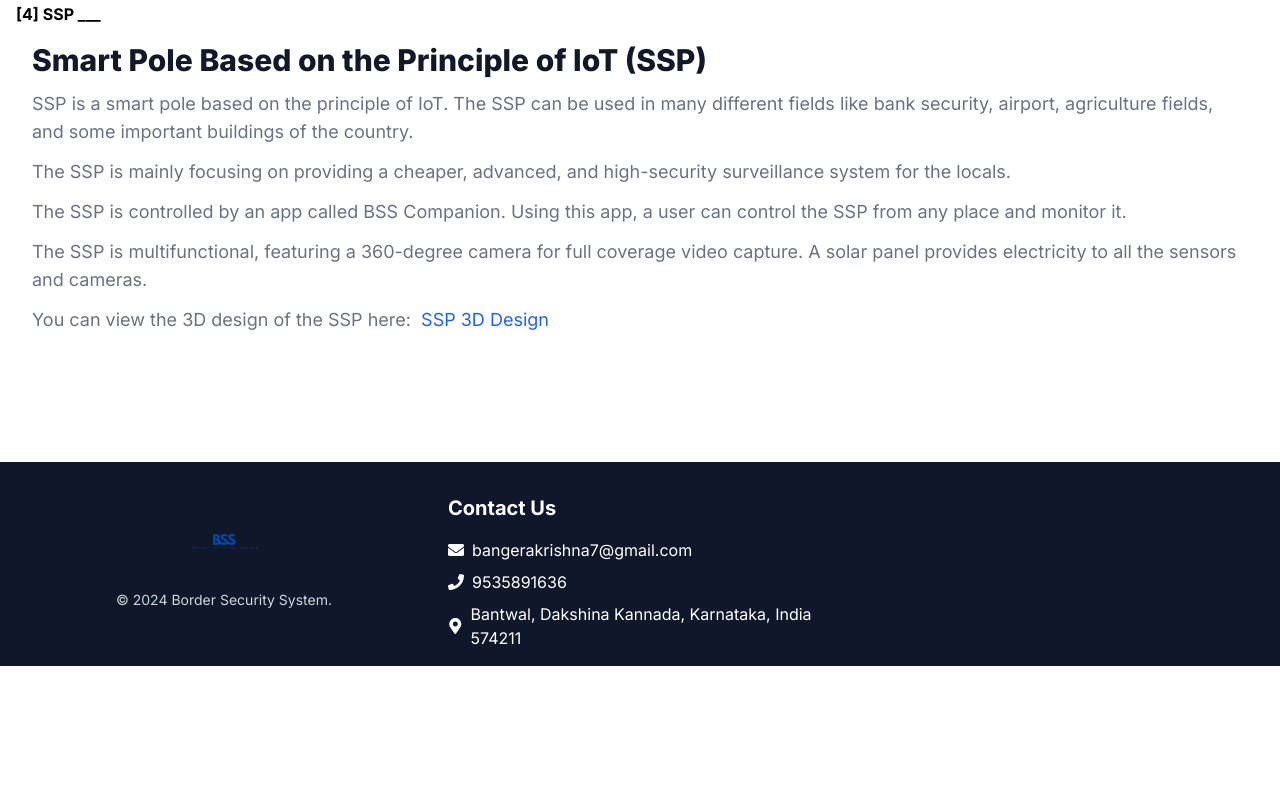
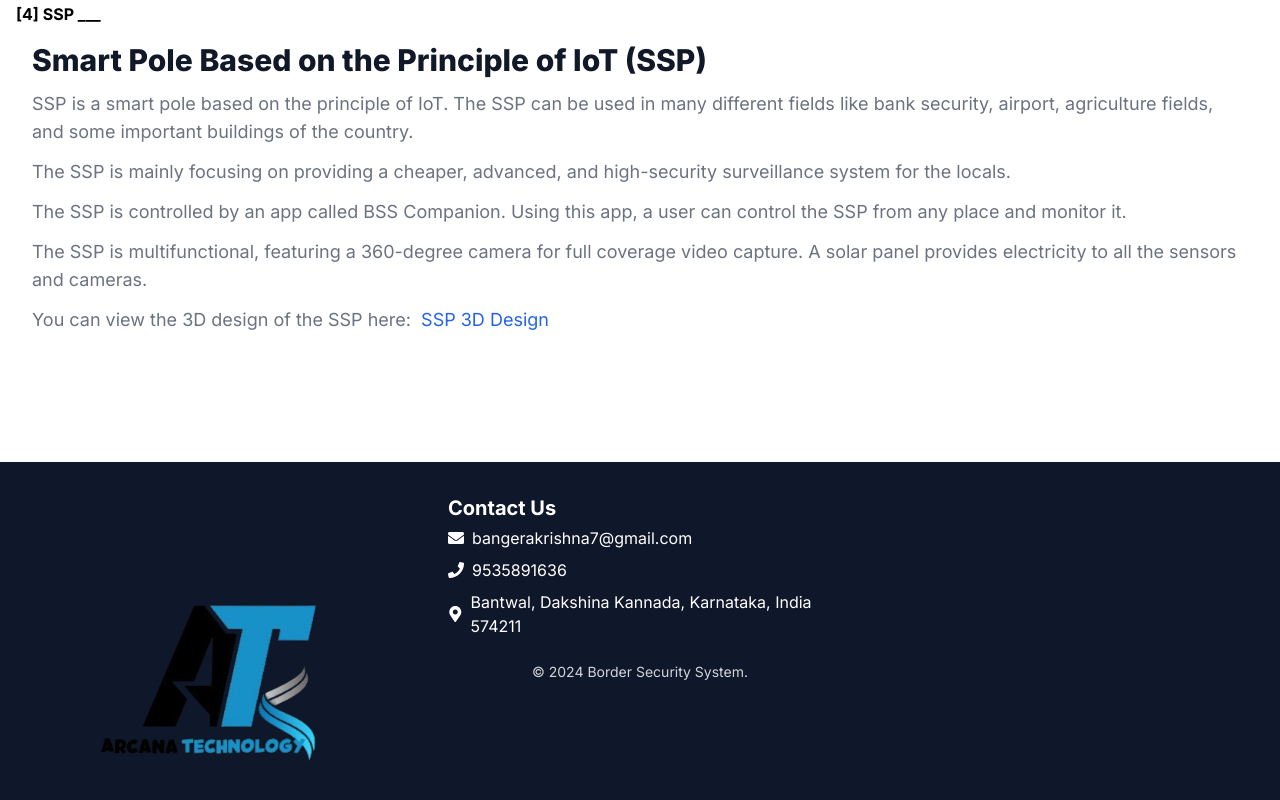
Before and after one commit to gaureshpai/ArcanaTechnology, a Next.js app: page / in a window 1280 px wide. Shown: the part 2690-3490 px from the top of the page. Before the commit the page ends 3356 px from the top, so only its background shows below. Built offline with nearby package versions, Linux system fonts and the light colour scheme.

Commit message:
logo changed

```diff
--- a/components/Footer.tsx
+++ b/components/Footer.tsx
@@ -1,13 +1,13 @@
 import React from 'react';
 import Image from 'next/image';
 import Link from 'next/link';
-import logo from '@/public/images/logo.png';
+import logo from '@/public/images/footer.png';
 import { FaEnvelope, FaPhone, FaMapMarkerAlt } from 'react-icons/fa';
 import '@/styles/globals.css';
 
 const Footer = () => {
   return (
-    <footer className="bg-slate-900 text-white pt-8 pb-4">
+    <footer className="bg-slate-900 text-white pt-8 pb-1">
       <div className="max-w-7xl mx-auto px-4 sm:px-6 lg:px-8">
         <div className="grid grid-cols-1 md:grid-cols-2 lg:grid-cols-3 gap-8">
           <div className="flex flex-col items-center">
@@ -16,17 +16,16 @@ const Footer = () => {
                 <Image
                   src={logo}
                   alt="BSS Logo"
-                  className="max-h-[12vh] w-auto"
-                  width={0}
-                  height={0}
+                  className="w-auto"
+                  width={150}
+                  height={150}
                   priority
                 />
               </Link>
             </div>
-            <p className="text-sm text-gray-300 text-center">&copy; {new Date().getFullYear()} Border Security System.</p>
           </div>
           <div>
-            <h2 className="text-xl font-bold mb-4">Contact Us</h2>
+            <h2 className="text-xl font-bold mb-1">Contact Us</h2>
             <ul className="space-y-2">
               <li className="flex items-center">
                 <FaEnvelope className="mr-2" />
@@ -41,6 +40,9 @@ const Footer = () => {
                 <span>Bantwal, Dakshina Kannada, Karnataka, India 574211</span>
               </li>
             </ul>
+            <p className="text-sm text-gray-300 text-center mt-6">&copy; {new Date().getFullYear()} Border Security System.</p>
+          </div>
+          <div>
           </div>
         </div>
       </div>
```
Also changed, not shown: public/images/footer.png (added).
